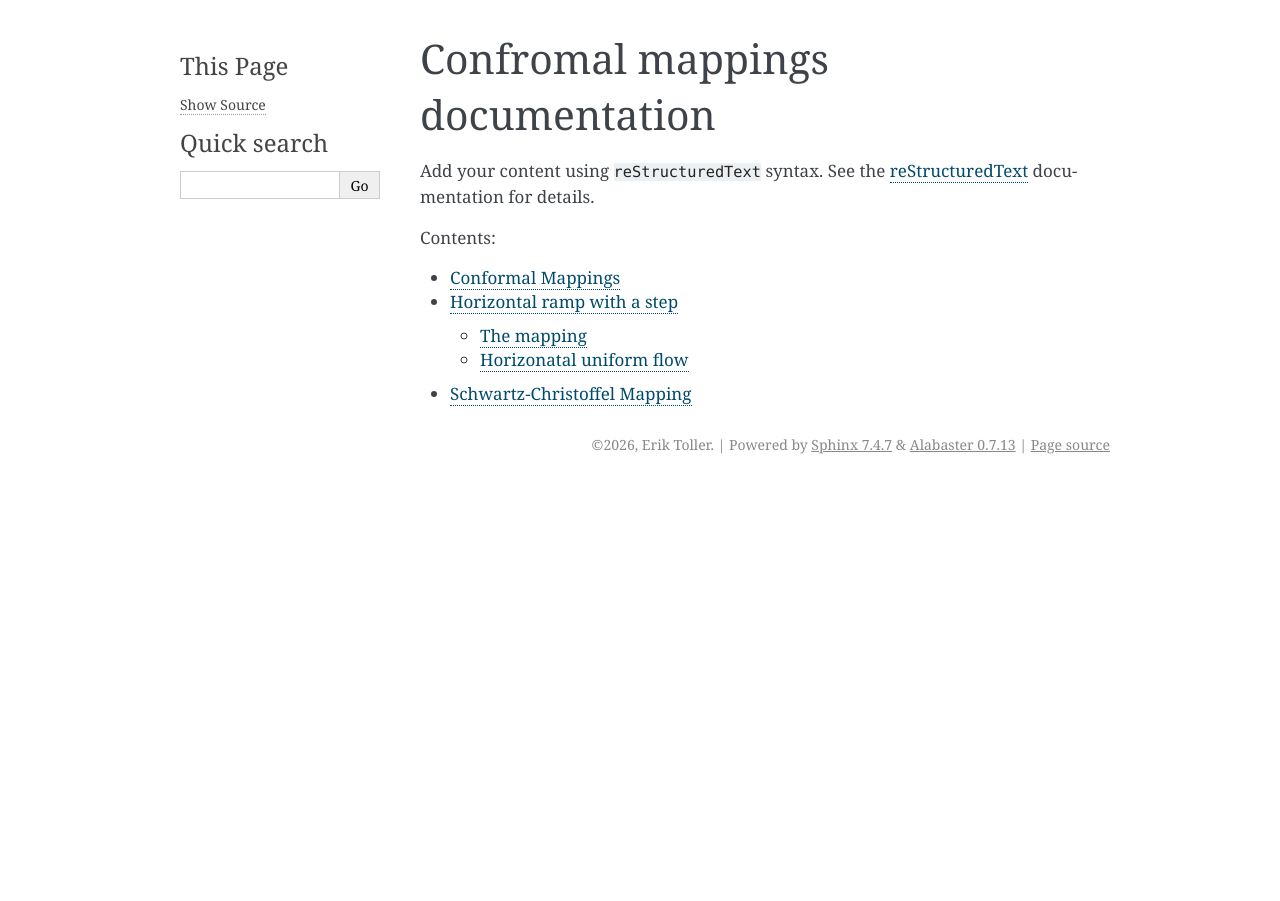
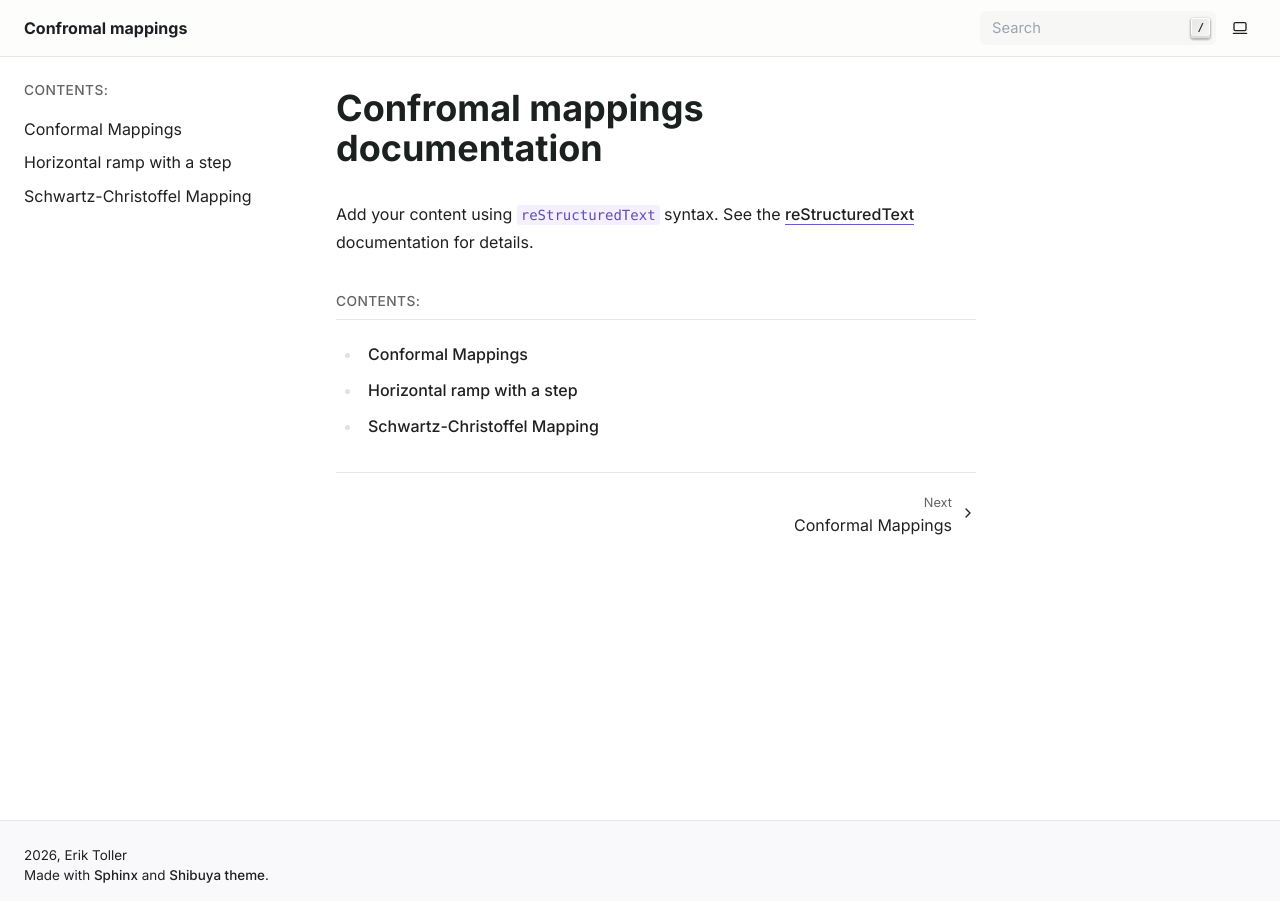
Before and after one commit to eriktoller/conformal_mappings, a Sphinx documentation site: the page built from source/index.rst, in a window 1280 px wide. Built offline with Sphinx 7.4.7, drawn with Linux system fonts in a browser that asks for light colours.

Commit message:
docs shibuya

```diff
--- a/pyproject.toml
+++ b/pyproject.toml
@@ -26,5 +26,6 @@ dev = [
     "myst-nb>=1.4.0",
     "pre-commit>=4.6.2",
     "ruff>=0.16.7",
+    "shibuya>=2026.7.12",
     "sphinx>=9.1.0",
 ]
--- a/source/conf.py
+++ b/source/conf.py
@@ -25,5 +25,5 @@ exclude_patterns = []
 # -- Options for HTML output -------------------------------------------------
 # https://www.sphinx-doc.org/en/master/usage/configuration.html#options-for-html-output
 
-html_theme = 'alabaster'
+html_theme = 'shibuya'
 html_static_path = ['_static']
```
Also changed, not shown: 1 other file.
